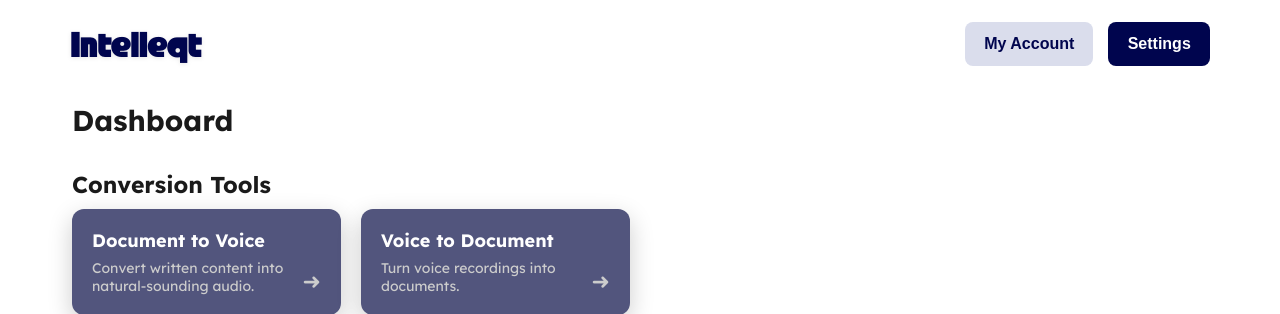
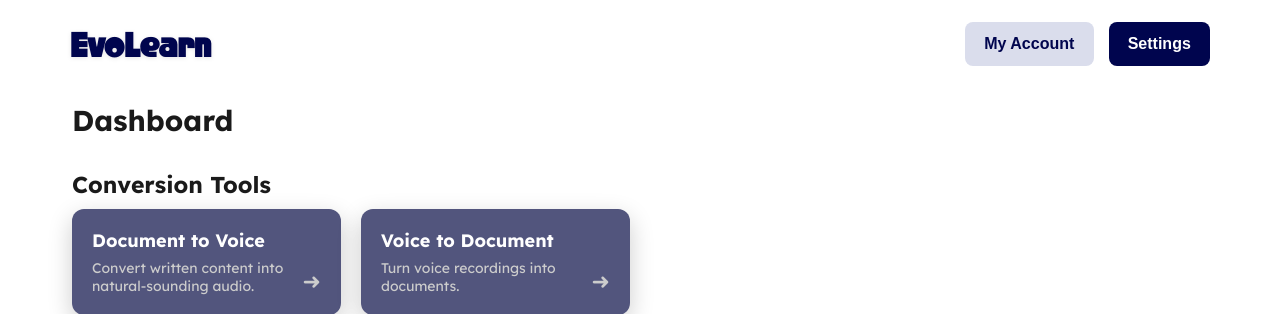
Before and after one commit to Vulkkan/EvoLearn, a FastAPI app: page /dashboard in a window 1280 px wide. Shown: the top 314 px of the page. Run offline with FastAPI, Linux system fonts and the light colour scheme.

Commit message:
Update base.html

```diff
--- a/templates/base.html
+++ b/templates/base.html
@@ -3,7 +3,7 @@
 <head>
   <meta charset="UTF-8" />
   <meta name="viewport" content="width=device-width, initial-scale=1.0"/>
-  <title>{% block title %}Intelleqt{% endblock %}</title>
+  <title>{% block title %}EvoLearn{% endblock %}</title>
 
   <link href="/static/styles/shared-styles.css" rel="stylesheet" type="text/css" />
 
@@ -16,7 +16,7 @@
   <header class="header">
     <div class="logo-img">
         <a href="{{ request.url_for('home') }}" class='link'>
-            <h1 class="logo-txt">Intelleqt</h1>
+            <h1 class="logo-txt">EvoLearn</h1>
         </a>
     </div>
 
```
